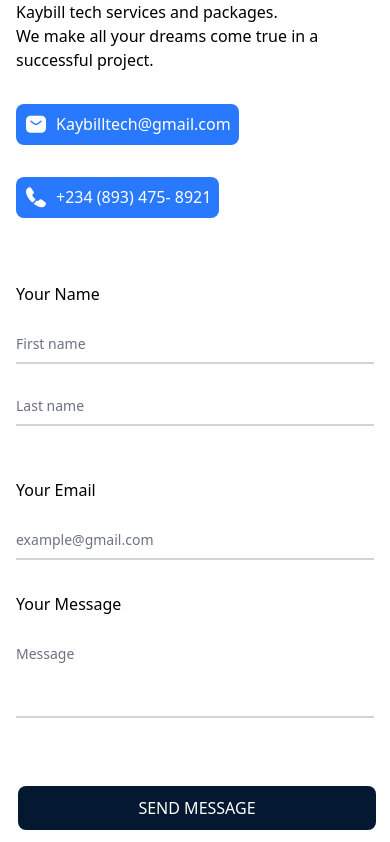
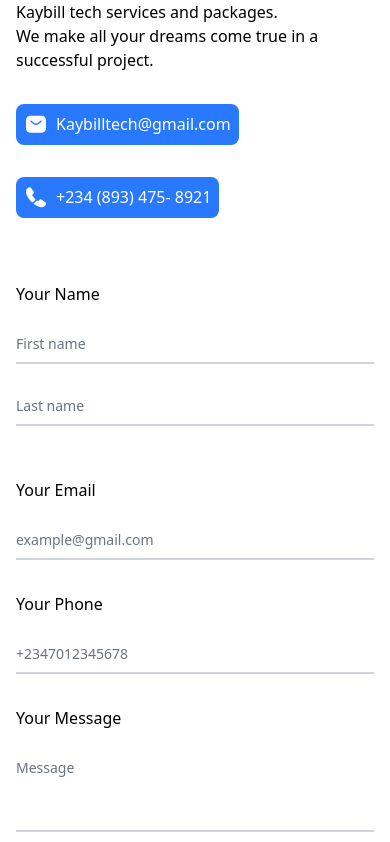
Before and after one commit to ifiokInyang/kaybilltech, a React (Vite) app: page / in a window 390 px wide. Shown: the part 11158-12000 px from the top of the page. Built offline with nearby package versions, Linux system fonts and the light colour scheme; no server answers.

Commit message:
added phone to form field

```diff
--- a/src/component/Form/Form.tsx
+++ b/src/component/Form/Form.tsx
@@ -8,7 +8,7 @@
 	const [quoteFormDetails, setQuoteFormDetails] = useState(quoteField);
 	const [loading, setLoading] = useState<boolean>(false);
 	const [apiResponse, setApiResponse] = useState<string>("");
-	const { firstName, lastName, email, message } = formDetails;
+	const { firstName, lastName, email, phone, message } = formDetails;
 	const handleChange = (
 		event: ChangeEvent<HTMLInputElement> | ChangeEvent<HTMLSelectElement>
 	) => {
@@ -22,7 +22,6 @@
 
 	const submitMessage = async (event: any) => {
 		event.preventDefault();
-		const inputData = { ...formDetails, phone: "" };
 		setLoading(true);
 		try {
 			const apiResponse = isQuotes
@@ -32,7 +31,7 @@
 				  )
 				: await axios.post(
 						`${apiUrl}/api/KayService/SendContactUs-Message`,
-						inputData
+						formDetails
 				  );
 			if (apiResponse.status === 200) {
 				setLoading(false);
@@ -107,6 +106,25 @@
             example@gmail.com
           </label>
         </div>
+        <p className="mt-8 mb-4">Your Phone</p>
+
+        <div className="relative z-0 w-full mb-5 group">
+          <input
+            type="phone"
+            name="phone"
+            value={isQuotes ? quoteFormDetails.phone : phone}
+            onChange={handleChange}
+            id="floating_phone"
+            className="block py-2.5 px-0 w-full text-sm text-gray-900 bg-transparent border-0 border-b-2 border-gray-300 appearance-none dark:text-white dark:border-gray-600 dark:focus:border-blue-500 focus:outline-none focus:ring-0 focus:border-blue-600 peer"
+            placeholder=""
+          />
+          <label
+            htmlFor="floating_phone"
+            className="peer-focus:font-medium absolute text-sm text-gray-500 dark:text-gray-400 duration-300 transform -translate-y-6 scale-75 top-3 -z-10 origin-[0] peer-focus:start-0 rtl:peer-focus:translate-x-1/4 rtl:peer-focus:left-auto peer-focus:text-blue-600 peer-focus:dark:text-blue-500 peer-placeholder-shown:scale-100 peer-placeholder-shown:translate-y-0 peer-focus:scale-75 peer-focus:-translate-y-6"
+          >
+            +2347012345678
+          </label>
+        </div>
         {isQuotes && (
           <>
             <p className="mt-8 mb-4">Title</p>
@@ -146,7 +164,7 @@
                 htmlFor="floating_type"
                 className="peer-focus:font-medium absolute text-sm text-gray-500 dark:text-gray-400 duration-300 transform -translate-y-6 scale-75 top-3 -z-10 origin-[0] peer-focus:start-0 rtl:peer-focus:translate-x-1/4 rtl:peer-focus:left-auto peer-focus:text-blue-600 peer-focus:dark:text-blue-500 peer-placeholder-shown:scale-100 peer-placeholder-shown:translate-y-0 peer-focus:scale-75 peer-focus:-translate-y-6"
               >
-								type of project{" "}
+                type of project{' '}
               </label>
             </div>
             <p className="mt-8 mb-4">Description</p>
@@ -155,7 +173,7 @@
               <input
                 type="text"
                 name="description"
-								value={isQuotes ? quoteFormDetails.description : ""}
+                value={isQuotes ? quoteFormDetails.description : ''}
                 onChange={handleChange}
                 id="floating_description"
                 className="block py-2.5 px-0 w-full text-sm text-gray-900 bg-transparent border-0 border-b-2 border-gray-300 appearance-none dark:text-white dark:border-gray-600 dark:focus:border-blue-500 focus:outline-none focus:ring-0 focus:border-blue-600 peer"
@@ -166,7 +184,7 @@
                 htmlFor="floating_description"
                 className="peer-focus:font-medium absolute text-sm text-gray-500 dark:text-gray-400 duration-300 transform -translate-y-6 scale-75 top-3 -z-10 origin-[0] peer-focus:start-0 rtl:peer-focus:translate-x-1/4 rtl:peer-focus:left-auto peer-focus:text-blue-600 peer-focus:dark:text-blue-500 peer-placeholder-shown:scale-100 peer-placeholder-shown:translate-y-0 peer-focus:scale-75 peer-focus:-translate-y-6"
               >
-								description of project{" "}
+                description of project{' '}
               </label>
             </div>
           </>
@@ -196,16 +214,16 @@
           type="submit"
           className="bg-[#041831] w-[100%] rounded-lg uppercase text-white text-[16px] ss:mt-12 md:mt-16 mx-[2px] px-8 py-2 h-[44px] text-center text-base font-medium inline-block"
         >
-					{loading ? "Loading..." : "Send Message"}
+          {loading ? 'Loading...' : 'Send Message'}
         </button>
-				{apiResponse !== "" && (
+        {apiResponse !== '' && (
           <div className="relative bg-white">
             <p className="text-[18px] bg-green-100 text-[#FF5733] p-4 mt-8 font-medium w-full">
               {apiResponse}
             </p>
             <div
               className="absolute top-0 md:right-10 ss:right-2 w-auto font-bold cursor-pointer"
-							onClick={() => setApiResponse("")}
+              onClick={() => setApiResponse('')}
             >
               X
             </div>
--- a/src/index.css
+++ b/src/index.css
@@ -8,5 +8,5 @@
 }
 
 body {
-  @apply font-Min-Sans;
+  /* @apply font-Min-Sans; */
 }
--- a/src/utils/data.ts
+++ b/src/utils/data.ts
@@ -4,6 +4,7 @@
 	firstName: "",
 	lastName: "",
 	email: "",
+	phone: "",
 	message: "",
 };
 export const quoteField = {
--- a/src/utils/interfaces/index.d.ts
+++ b/src/utils/interfaces/index.d.ts
@@ -40,6 +40,7 @@
 	firstName: string;
 	lastName: string;
 	email: string;
+	phone: string;
 	message: string;
 }
 
```
Lines whose indentation alone changed are shown as unchanged.
